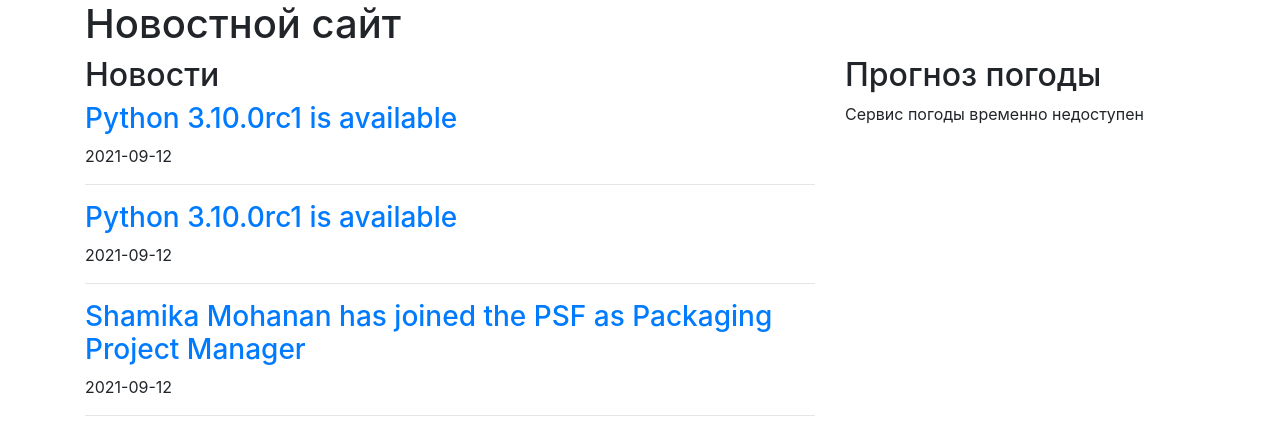
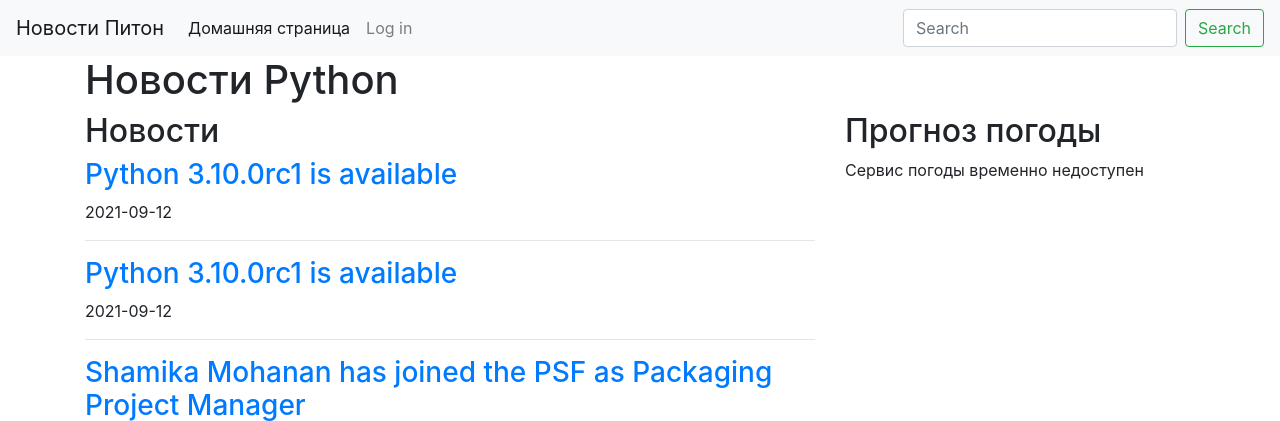
Before and after one commit to Sokol549/webpage, a Flask app: page / in a window 1280 px wide. Shown: the top 421 px of the page. Run offline with Flask 2, Linux system fonts and the light colour scheme; data comes from the database, SQL or seed files in the repository; data that the repository does not hold is empty; some libraries are stand-ins or nearby versions.

Commit message:
Добавлены блюпринты

```diff
--- a/webapp/news/views.py
+++ b/webapp/news/views.py
@@ -10,5 +10,5 @@
     title = "Новости Python"
     weather = weather_by_city(current_app.config["WEATHER_DEFAULT_CITY"])
     news_list = News.query.order_by(News.published.desc()).all()
-    return render_template('index.html', page_title=title,
+    return render_template('news/index.html', page_title=title,
     weather=weather, news_list=news_list)
--- a/webapp/templates/index.html
+++ b/webapp/templates/base.html
@@ -11,33 +11,16 @@
     <title>Новости и погода</title>
   </head>
   <body>
+    {% include "menu.html" %}
     <div class="container">
-        <h1>Новостной сайт</h1>
-    <div class= "row">
-        <div class="col-8">
-            <h2>Новости</h2>
-            {% for news in news_list %}
-            <h3><a href="{{ news.url }}">{{ news.title }}</a></h3>
-            <p>{{ news.published.strftime('%Y-%m-%d') }}</p>
-            <hr />
-            {%endfor%}
-        </div>
-        <div class=col-4>
-            <html>
-                <head>
-                    <h2>Прогноз погоды</h2>
-                        {% if weather %}
-                            Погода: {{ weather.temp_C }}, ощущается как {{ weather.FeelsLikeC }}
-                        {% else %}
-                            Сервис погоды временно недоступен
-                        {% endif %}
-        </div>
-    </div>
+        <h1>{{ page_title}}</h1>
+        {% block content %}{% endblock %}
     </div>
 
 
     <!-- Optional JavaScript -->
     <!-- jQuery first, then Popper.js, then Bootstrap JS -->
+
     <script src="https://code.jquery.com/jquery-3.3.1.slim.min.js"
     integrity="sha384-q8i/X+965DzO0rT7abK41JStQIAqVgRVzpbzo5smXKp4YfRvH+8abtTE1Pi6jizo" crossorigin="anonymous"></script>
     <script src="https://cdnjs.cloudflare.com/ajax/libs/popper.js/1.14.3/umd/popper.min.js"
--- /dev/null
+++ b/webapp/templates/menu.html
@@ -0,0 +1,21 @@
+<nav class="navbar navbar-expand-lg navbar-light bg-light">
+    <a class="navbar-brand" href="#">Новости Питон</a>
+    <button class="navbar-toggler" type="button" data-toggle="collapse" data-target="#navbarSupportedContent" aria-controls="navbarSupportedContent" aria-expanded="false" aria-label="Toggle navigation">
+      <span class="navbar-toggler-icon"></span>
+    </button>
+
+    <div class="collapse navbar-collapse" id="navbarSupportedContent">
+      <ul class="navbar-nav mr-auto">
+        <li class="nav-item active">
+          <a class="nav-link" href="/">Домашняя страница <span class="sr-only">(current)</span></a>
+        </li>
+        <li class="nav-item">
+          <a class="nav-link" href="{{url_for('user.login')}}">Log in</a>
+        </li>
+      </ul>
+      <form class="form-inline my-2 my-lg-0">
+        <input class="form-control mr-sm-2" type="search" placeholder="Search" aria-label="Search">
+        <button class="btn btn-outline-success my-2 my-sm-0" type="submit">Search</button>
+      </form>
+    </div>
+  </nav>
--- /dev/null
+++ b/webapp/templates/news/index.html
@@ -0,0 +1,22 @@
+{% extends "base.html" %}
+
+{% block content %}
+    <div class= "row">
+        <div class="col-8">
+            <h2>Новости</h2>
+            {% for news in news_list %}
+            <h3><a href="{{ news.url }}">{{ news.title }}</a></h3>
+            <p>{{ news.published.strftime('%Y-%m-%d') }}</p>
+            <hr />
+            {%endfor%}
+        </div>
+        <div class=col-4>
+                    <h2>Прогноз погоды</h2>
+                        {% if weather %}
+                            Погода: {{ weather.temp_C }}, ощущается как {{ weather.FeelsLikeC }}
+                        {% else %}
+                            Сервис погоды временно недоступен
+                        {% endif %}
+        </div>
+    </div>
+{% endblock %}
```
Also changed, not shown: webapp/templates/login.html (deleted, +0 -44 lines), webapp/templates/user/login.html (added, +21 -0 lines), webapp/user/views.py (+4 -4 lines), webapp/admin/index.html (added), webapp/user/decorators.py (added).
